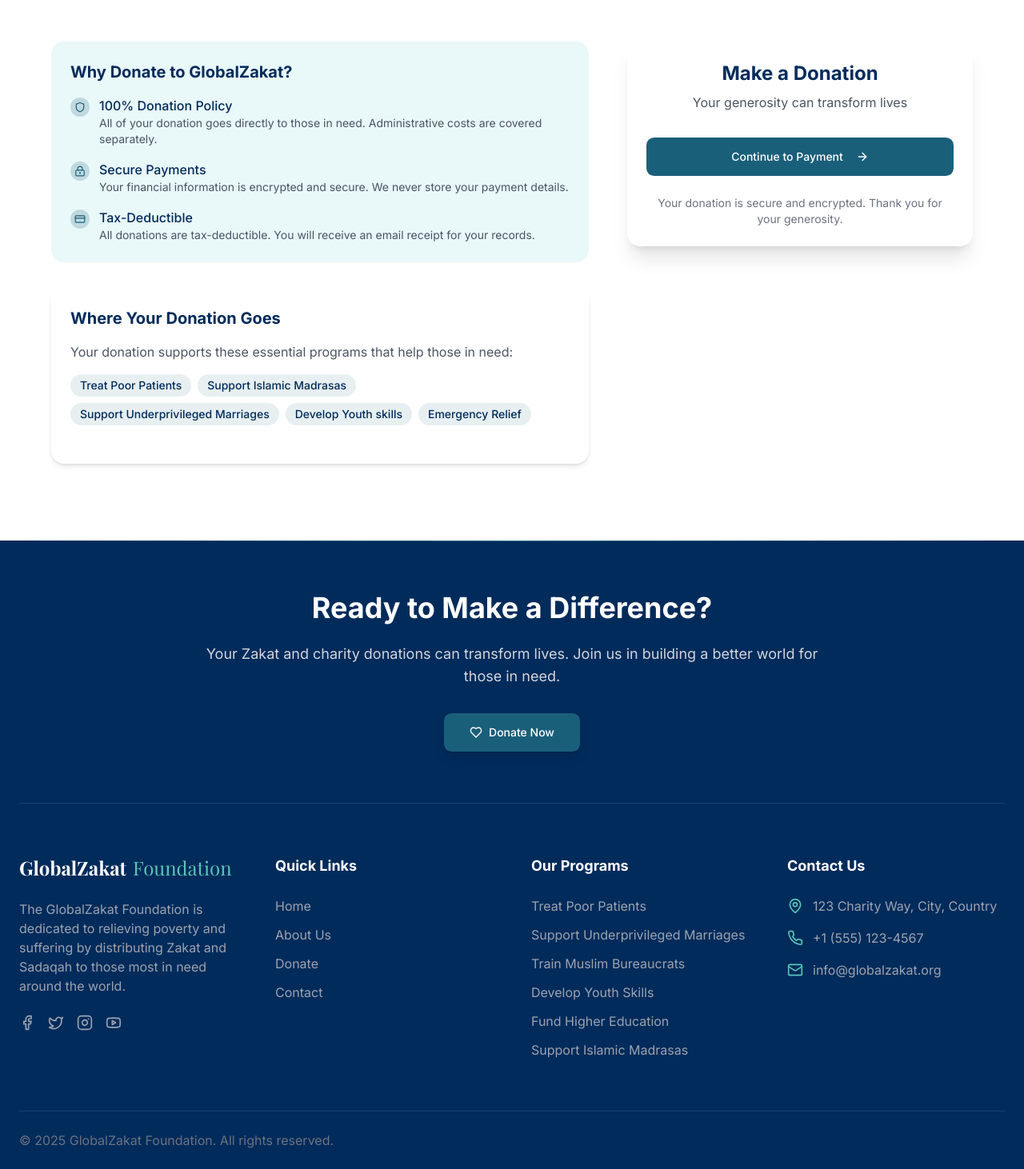
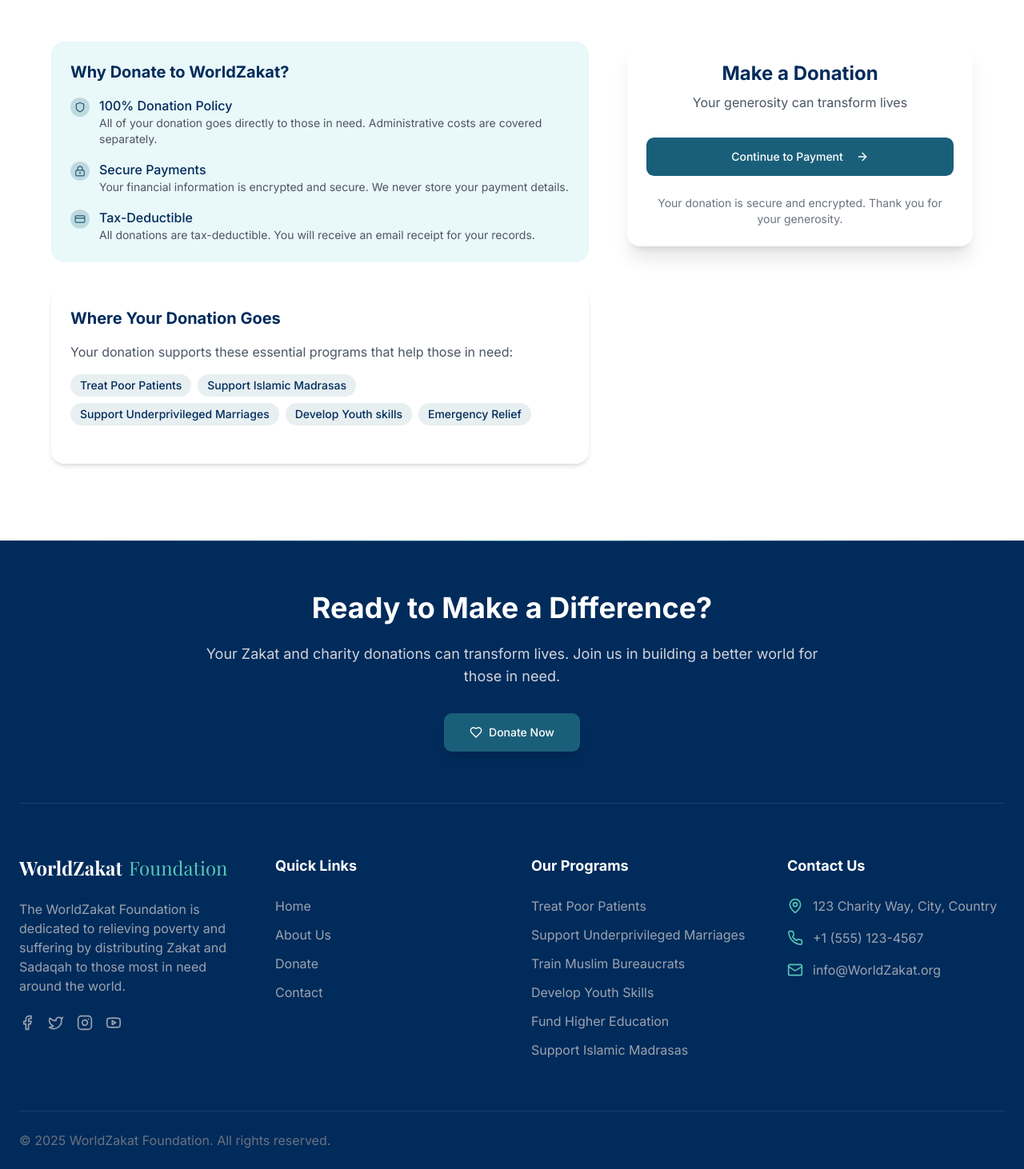
Before and after one commit to Neo-Tec/globalzakatfoundation, a Next.js app: page /donate in a window 1280 px wide. Shown: the part 302-1764 px from the top of the page at 80% size. Built offline with nearby package versions, Linux system fonts and the light colour scheme.

Commit message:
Changed the name from global zakat to world zakat foundation

```diff
--- a/src/app/(website)/contact/page.tsx
+++ b/src/app/(website)/contact/page.tsx
@@ -76,7 +76,7 @@ const Contact = () => {
     {
       icon: <Mail className="h-5 w-5 text-zakat-primary" />,
       title: "Email Us",
-      details: ["info@globalzakat.org", "donations@globalzakat.org"],
+      details: ["info@WorldZakat.org", "donations@WorldZakat.org"],
     },
   ];
 
@@ -314,7 +314,7 @@ const Contact = () => {
               style={{ border: 0 }}
               allowFullScreen
               loading="lazy"
-              title="GlobalZakat Foundation Map"
+              title="WorldZakat Foundation Map"
             ></iframe>
           </div>
         </div>
--- a/src/app/(website)/donate/page.tsx
+++ b/src/app/(website)/donate/page.tsx
@@ -43,7 +43,7 @@ const Donate = () => {
               <div className="lg:col-span-3 order-2 lg:order-1">
                 <div className="bg-zakat-light p-6 rounded-2xl mb-8">
                   <h2 className="text-xl font-bold text-zakat-dark mb-4">
-                    Why Donate to GlobalZakat?
+                    Why Donate to WorldZakat?
                   </h2>
                   <ul className="space-y-4">
                     <li className="flex items-start">
--- a/src/components/AboutSection.tsx
+++ b/src/components/AboutSection.tsx
@@ -98,11 +98,11 @@ const AboutSection = () => {
             Our Mission
           </span>
           <h2 className="mt-4 text-3xl md:text-4xl font-bold text-zakat-dark">
-            About GlobalZakat Foundation
+            About WorldZakat Foundation
           </h2>
           <div className="w-16 h-1 bg-zakat-primary mx-auto mt-6 mb-8 rounded"></div>
           <p className="max-w-3xl mx-auto text-lg text-gray-600">
-            The GlobalZakat Foundation is dedicated to relieving poverty and
+            The WorldZakat Foundation is dedicated to relieving poverty and
             suffering by distributing Zakat and Sadaqah to those most in need
             around the world, in accordance with Islamic principles.
           </p>
@@ -179,7 +179,7 @@ const AboutSection = () => {
             </h2>
             <div className="w-16 h-1 bg-zakat-primary mx-auto mt-6 mb-8 rounded"></div>
             <p className="max-w-3xl mx-auto text-lg text-gray-600">
-              At GlobalZakat Foundation, our work is guided by these core values
+              At WorldZakat Foundation, our work is guided by these core values
               that define who we are and how we serve those in need.
             </p>
           </div>
@@ -208,13 +208,13 @@ const AboutSection = () => {
               Our Journey
             </span>
             <h3 className="mt-4 text-2xl md:text-3xl font-bold text-zakat-dark mb-6">
-              The GlobalZakat Story
+              The WorldZakat Story
             </h3>
             <div className="space-y-4 text-gray-600">
               <p>
                 Founded in 2010 by a group of passionate Muslim philanthropists,
-                GlobalZakat Foundation began with a simple mission: to serve as
-                a bridge between those with means and those in desperate need.
+                WorldZakat Foundation began with a simple mission: to serve as a
+                bridge between those with means and those in desperate need.
               </p>
               <p>
                 What started as a small initiative in three countries has now
@@ -224,7 +224,7 @@ const AboutSection = () => {
                 alongside immediate emergency relief.
               </p>
               <p>
-                Today, GlobalZakat Foundation is recognized as a leading
+                Today, WorldZakat Foundation is recognized as a leading
                 international Islamic charity, known for its commitment to
                 transparency, efficiency, and adherence to Islamic principles in
                 collecting and distributing Zakat and Sadaqah funds.
@@ -235,7 +235,7 @@ const AboutSection = () => {
             <div className="rounded-xl overflow-hidden shadow-xl">
               <img
                 src="https://images.unsplash.com/photo-1472396961693-142e6e269027?auto=format&fit=crop&w=800"
-                alt="GlobalZakat Foundation history"
+                alt="WorldZakat Foundation history"
                 className="w-full h-full object-cover"
               />
             </div>
--- a/src/components/Footer.tsx
+++ b/src/components/Footer.tsx
@@ -48,14 +48,14 @@ const Footer = () => {
           <div>
             <Link href="/" className="flex items-center space-x-2 mb-6">
               <span className="text-2xl font-heading font-bold text-white">
-                GlobalZakat
+                WorldZakat
               </span>
               <span className="text-2xl font-heading font-light text-zakat-secondary">
                 Foundation
               </span>
             </Link>
             <p className="text-gray-400 mb-6">
-              The GlobalZakat Foundation is dedicated to relieving poverty and
+              The WorldZakat Foundation is dedicated to relieving poverty and
               suffering by distributing Zakat and Sadaqah to those most in need
               around the world.
             </p>
@@ -194,7 +194,7 @@ const Footer = () => {
               </li>
               <li className="flex items-center space-x-3">
                 <Mail className="h-5 w-5 text-zakat-secondary flex-shrink-0" />
-                <span className="text-gray-400">info@globalzakat.org</span>
+                <span className="text-gray-400">info@WorldZakat.org</span>
               </li>
             </ul>
           </div>
@@ -203,7 +203,7 @@ const Footer = () => {
         {/* Bottom Footer */}
         <div className="py-6 border-t border-white/10 text-center md:flex md:justify-between md:items-center">
           <p className="text-gray-500 mb-4 md:mb-0">
-            &copy; {currentYear} GlobalZakat Foundation. All rights reserved.
+            &copy; {currentYear} WorldZakat Foundation. All rights reserved.
           </p>
         </div>
       </div>
--- a/src/components/Navbar.tsx
+++ b/src/components/Navbar.tsx
@@ -33,7 +33,7 @@ const Navbar = () => {
         <div className="flex items-center justify-between">
           <Link href="/" className="flex items-center space-x-2">
             <span className="text-2xl font-heading font-bold text-zakat-primary">
-              GlobalZakat
+              WorldZakat
             </span>
             <span className="text-2xl font-heading font-light text-zakat-accent">
               Foundation
```
